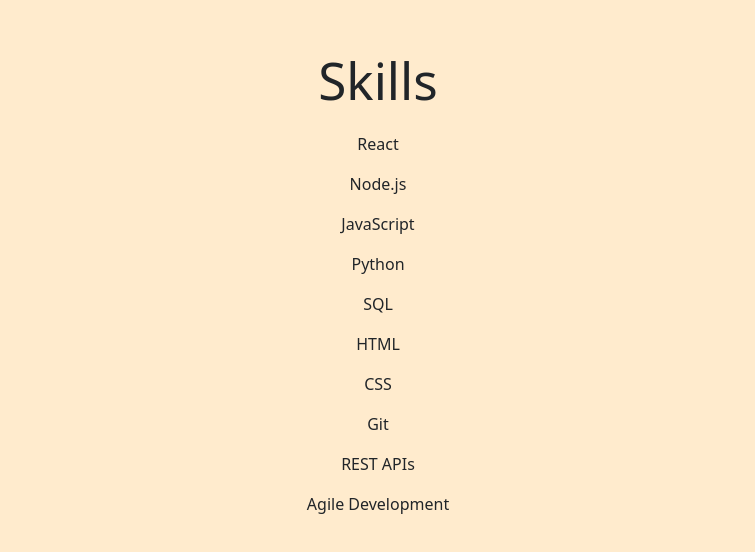
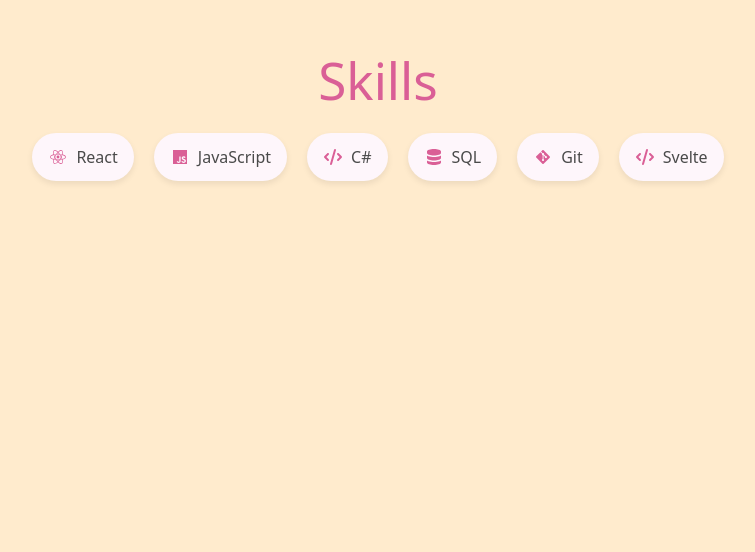
Before and after one commit to lauragonzls/portfolio, a React (Vite) app: page /skills in a window 1280 px wide. Shown: the top 552 px of the page, without its empty margins (262-1017 px from the left). Built offline with nearby package versions, Linux system fonts and the light colour scheme.

Commit message:
chore: add tech buttons

```diff
--- a/package.json
+++ b/package.json
@@ -10,6 +10,10 @@
     "preview": "vite preview"
   },
   "dependencies": {
+    "@fortawesome/fontawesome-svg-core": "^7.0.0",
+    "@fortawesome/free-brands-svg-icons": "^7.0.0",
+    "@fortawesome/free-solid-svg-icons": "^7.0.0",
+    "@fortawesome/react-fontawesome": "^0.2.3",
     "bootstrap": "^5.3.7",
     "react": "^19.1.0",
     "react-dom": "^19.1.0",
--- a/src/index.css
+++ b/src/index.css
@@ -28,12 +28,13 @@
   margin: 0;
   min-width: 320px;
   min-height: 100vh;
-  background-color: blanchedalmond;
+  background-color:blanchedalmond;
 }
 
 h1 {
   font-size: 3.2em;
   line-height: 1.1;
+  color: #f9f9f9;
 }
 
 @media (prefers-color-scheme: light) {
@@ -43,6 +44,7 @@
   }
   a:hover {
     color: #747bff;
+    cursor: pointer;
   }
   button {
     background-color: #f9f9f9;
--- a/src/pages/Home.jsx
+++ b/src/pages/Home.jsx
@@ -16,7 +16,7 @@
             </nav>
             <section className="home-section">
                 <h1>Hi there!</h1>
-                <p>I'm Laura, a passionate web developer!</p>
+                <p>I'm Laura, welcome to my page!</p>
 
             </section>
 
--- a/src/pages/Skills.css
+++ b/src/pages/Skills.css
@@ -2,11 +2,52 @@
 .skills-container {
   display: flex;
   flex-direction: column;
-  align-items: center;
   padding: 20px;
 }
 h1{
   font-size: 2.5em;
-  margin-bottom: 20px;
-  color: #da5f96 ;
+  margin-bottom: 25px !important;
+  color: #da5f96 !important;
 }
+.skills-container .skills-grid {
+  display: flex;
+  flex-wrap: wrap;
+  gap: 20px;
+  justify-content: center;
+}
+.skills {
+  padding: 3rem 1rem;
+  text-align: center;
+  font-family: 'Poppins', sans-serif;
+}
+
+.skills-grid {
+  display: grid;
+  grid-template-columns: repeat(auto-fit, minmax(140px, 1fr));
+  gap: 1rem;
+  max-width: 900px;
+  margin: auto;
+}
+
+.skill {
+  background-color: #fef6fb;
+  border-radius: 9999px;
+  padding: 0.75rem 1rem;
+  box-shadow: 0 3px 6px rgba(0,0,0,0.08);
+  display: flex;
+  justify-content: center;
+  align-items: center;
+  gap: 0.5rem;
+  transition: 0.3s ease;
+  font-weight: 500;
+  color: #4a4a4a;
+}
+
+.skill:hover {
+  transform: translateY(-4px);
+  box-shadow: 0 6px 12px rgba(0,0,0,0.12);
+}
+
+.skill svg {
+  color: #da5f96;
+}
--- a/src/pages/Skills.jsx
+++ b/src/pages/Skills.jsx
@@ -1,40 +1,20 @@
 import React from 'react';
+import { FontAwesomeIcon } from '@fortawesome/react-fontawesome'
+import { faCode, faDatabase } from '@fortawesome/free-solid-svg-icons'
+import { faReact, faJs, faGitAlt } from '@fortawesome/free-brands-svg-icons'
 import './Skills.css';
+
 function Skills() {
     return (
-        <div className="skills-container">
-            <h1>Skills</h1>
-            <div class="flex gap-3 p-3 flex-wrap pr-4">
-                <div class="flex h-8 shrink-0 items-center justify-center gap-x-2 rounded-lg bg-[#362447] pl-4 pr-4">
-                    <p class=" text-sm font-medium leading-normal">React</p>
-                </div>
-                <div class="flex h-8 shrink-0 items-center justify-center gap-x-2 rounded-lg bg-[#362447] pl-4 pr-4">
-                    <p class=" text-sm font-medium leading-normal">Node.js</p>
-                </div>
-                <div class="flex h-8 shrink-0 items-center justify-center gap-x-2 rounded-lg bg-[#362447] pl-4 pr-4">
-                    <p class=" text-sm font-medium leading-normal">JavaScript</p>
-                </div>
-                <div class="flex h-8 shrink-0 items-center justify-center gap-x-2 rounded-lg bg-[#362447] pl-4 pr-4">
-                    <p class=" text-sm font-medium leading-normal">Python</p>
-                </div>
-                <div class="flex h-8 shrink-0 items-center justify-center gap-x-2 rounded-lg bg-[#362447] pl-4 pr-4">
-                    <p class=" text-sm font-medium leading-normal">SQL</p>
-                </div>
-                <div class="flex h-8 shrink-0 items-center justify-center gap-x-2 rounded-lg bg-[#362447] pl-4 pr-4">
-                    <p class=" text-sm font-medium leading-normal">HTML</p>
-                </div>
-                <div class="flex h-8 shrink-0 items-center justify-center gap-x-2 rounded-lg bg-[#362447] pl-4 pr-4">
-                    <p class=" text-sm font-medium leading-normal">CSS</p>
-                </div>
-                <div class="flex h-8 shrink-0 items-center justify-center gap-x-2 rounded-lg bg-[#362447] pl-4 pr-4">
-                    <p class=" text-sm font-medium leading-normal">Git</p>
-                </div>
-                <div class="flex h-8 shrink-0 items-center justify-center gap-x-2 rounded-lg bg-[#362447] pl-4 pr-4">
-                    <p class=" text-sm font-medium leading-normal">REST APIs</p>
-                </div>
-                <div class="flex h-8 shrink-0 items-center justify-center gap-x-2 rounded-lg bg-[#362447] pl-4 pr-4">
-                    <p class=" text-sm font-medium leading-normal">Agile Development</p>
-                </div>
+        <div className="skills-container text-center">
+            <h1 className='text-4xl font-bold mb-6'>Skills</h1>
+            <div className="skills-grid">
+                <div className="skill"><FontAwesomeIcon icon={faReact} /> React</div>
+                <div className="skill"><FontAwesomeIcon icon={faJs} /> JavaScript</div>
+                <div className="skill"><FontAwesomeIcon icon={faCode} /> C#</div>
+                <div className="skill"><FontAwesomeIcon icon={faDatabase} /> SQL</div>
+                <div className="skill"><FontAwesomeIcon icon={faGitAlt} /> Git</div>
+                <div className="skill"><FontAwesomeIcon icon={faCode} /> Svelte</div>
             </div>
         </div>
     );
```
Also changed, not shown: 1 other file (tests, documents, lock files or other folders).
